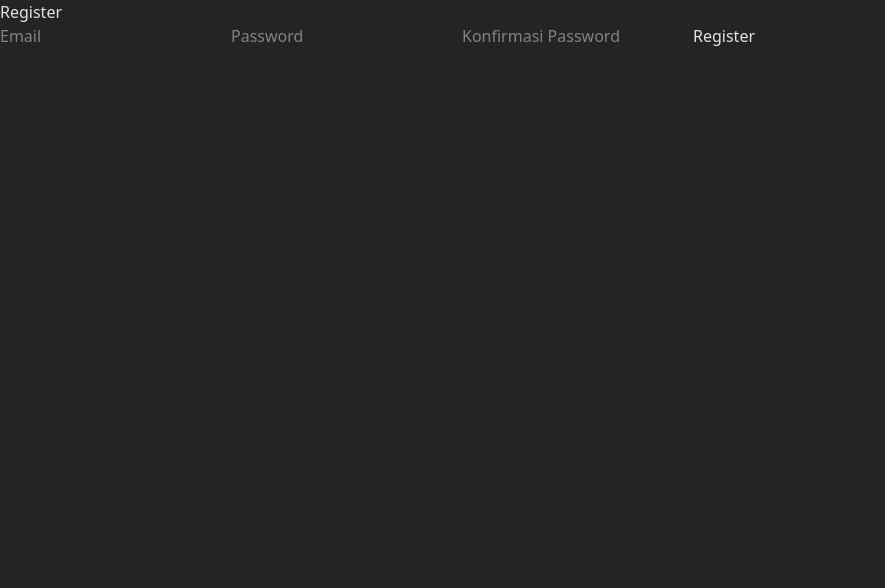
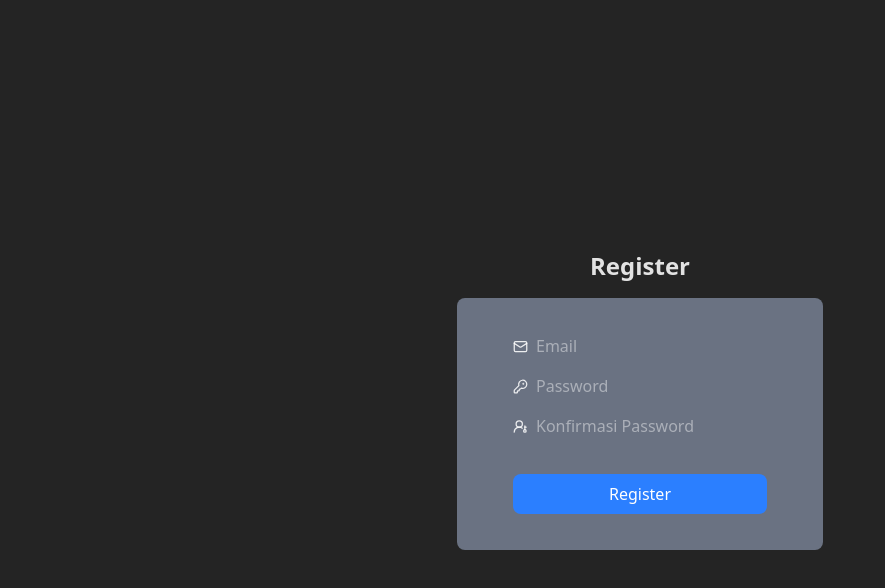
Before and after one commit to BangJamall/Siaga-AI-Prototype, a React (Vite) app: page /register in a window 1280 px wide. Shown: the top 588 px of the page, without its empty margins (0-885 px from the left). Built offline with nearby package versions, Linux system fonts and the light colour scheme; no server answers.

Commit message:
perubahan tampilaln page Register.jsx

```diff
--- a/src/pages/Register.jsx
+++ b/src/pages/Register.jsx
@@ -2,6 +2,7 @@ import { useState } from "react"
 import { createUserWithEmailAndPassword } from "firebase/auth"  // ← fungsi yang berbeda!
 import { auth } from "../firebase/config"
 import { useNavigate } from "react-router-dom"
+import { KeyRound, Mail, UserRoundKey } from "lucide-react";
 
 export default function Register() {
     const [email, setEmail] = useState("");
@@ -23,21 +24,36 @@ export default function Register() {
         }
         try {
             await createUserWithEmailAndPassword(auth, email, password);
-            navigate("/dashboard");
+            navigate("/");
         } catch (error) {
             setError(error.message);
         }
     };
     return (
         <div>
-            <h1>Register</h1>
-            <form onSubmit={handleRegister}>
-                <input type="email" placeholder="Email" value={email} onChange={(e) => setEmail(e.target.value)} />
+            <div className="flex flex-col justify-center items-center min-h-screen">
+            <h1 className="text-2xl font-bold mb-4">Register</h1>
+            <div className="bg-gray-500 p-4 rounded-lg">
+            <form onSubmit={handleRegister} className="flex flex-col gap-4 py-5 px-10">
+
+                <div className="flex items-center gap-2">
+                <Mail size={15} />
+                <input type="email" placeholder="Email" value={email} onChange={(e) => setEmail(e.target.value)} /></div>
+
+                <div className="flex items-center gap-2">
+                <KeyRound size={15} />
                 <input type="password" placeholder="Password" value={password} onChange={(e) => setPassword(e.target.value)} />
+                </div>
+
+                <div className="flex items-center gap-2">
+                <UserRoundKey size={15} />
                 <input type="password" placeholder="Konfirmasi Password" value={confirm} onChange={(e) => setConfirm(e.target.value)} />
-                <button type="submit">Register</button>
+                </div>
+                <button type="submit" className="bg-blue-500 text-white p-2 rounded-lg mt-5">Register</button>
             </form>
             {error && <p>{error}</p>}
+            </div>
+            </div>
         </div>
     );
 }
```
